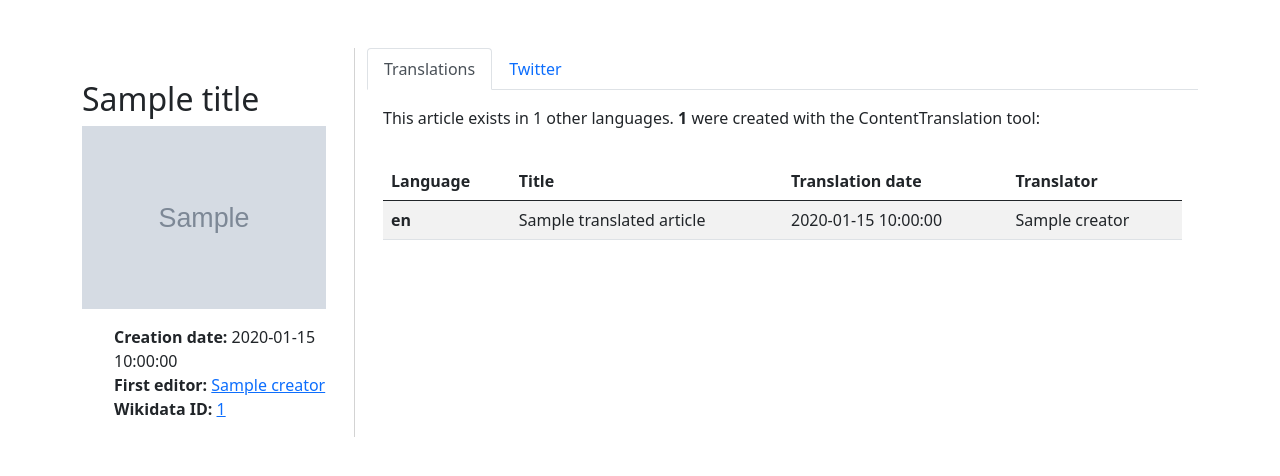
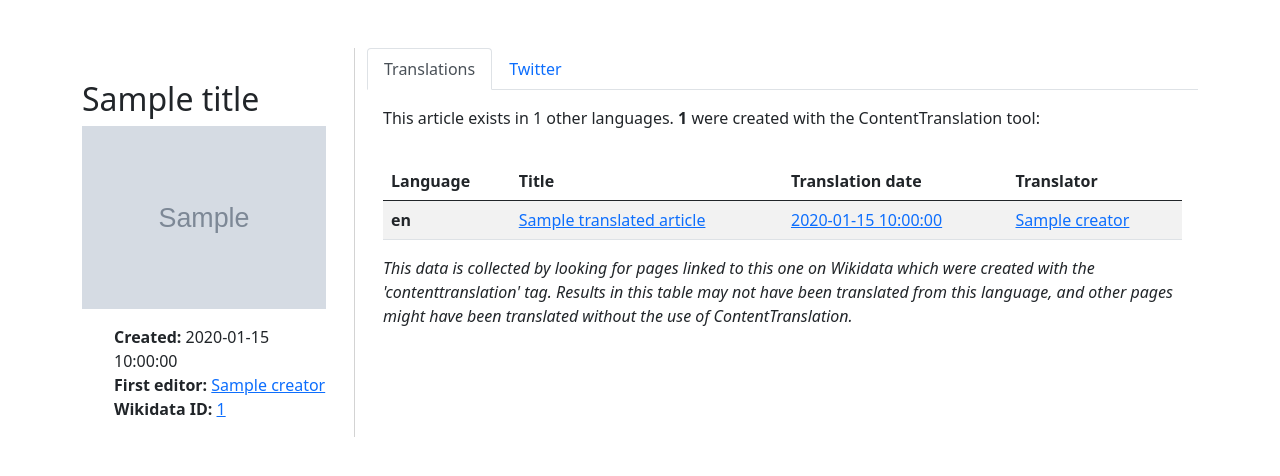
Before and after one commit to Samwalton9/ArticleImpactTool, a Flask app: template templates/result.html in a window 1280 px wide. Shown: the part 94-570 px from the top of the page. Run offline with Flask 2, Linux system fonts and the light colour scheme; the template is opened without the code that fills it: most values are stand-ins (such as "Sample title", 1, 10 or a date in 2020); grey boxes marked "Sample" are stand-in pictures; parts of the project's set-up code (start-up, migrations or seed data) failed here and were passed over.

Commit message:
Links in Translations table and minor wording update

```diff
--- a/templates/result.html
+++ b/templates/result.html
@@ -37,7 +37,7 @@
                         </div>
                         <div class="sidebar-data">
                             <ul style="list-style-type:none;">
-                            <li><b>Creation date:</b> {{ page_created }}</li>
+                            <li><b>Created:</b> {{ page_created }}</li>
                             <li><b>First editor:</b> <a href="https://{{ language }}.wikipedia.org/wiki/User:{{ creator }}">{{ creator }}</a></li>
                             <li><b>Wikidata ID:</b> <a href="https://www.wikidata.org/wiki/{{ wikidata_id }}">{{ wikidata_id }}</a></li>
                             </ul>
@@ -77,13 +77,15 @@
                                 <tbody>
                                   {% for language, translated_article in translated_articles.items() %}
                                       <th scope="row">{{ language }}</th>
-                                      <td>{{ translated_article.title }}</td>
-                                      <td>{{ translated_article.page_created }}</td>
-                                      <td>{{ translated_article.creator }}</td>
+                                      <td><a href="{{ translated_article.url }}">{{ translated_article.title }}</a></td>
+                                      <td><a href="{{ translated_article.first_revision_url }}">{{ translated_article.page_created }}</a></td>
+                                      <td><a href="https://{{ language }}.wikipedia.org/wiki/User:{{ translated_article.creator }}">{{ translated_article.creator }}</a></td>
                                   {% endfor %}
                                 </tbody>
                               </table>
                           {% endif %}
+                            <i>This data is collected by looking for pages linked to this one on Wikidata which were created with the 'contenttranslation' tag.
+                                Results in this table may not have been translated from this language, and other pages might have been translated without the use of ContentTranslation.</i>
                         </div>
                       </div>
                       <div class="tab-pane fade" id="twitter" role="tabpanel" aria-labelledby="twitter-tab">
```
Also changed, not shown: modules/wikipedia.py (+6 -2 lines).
